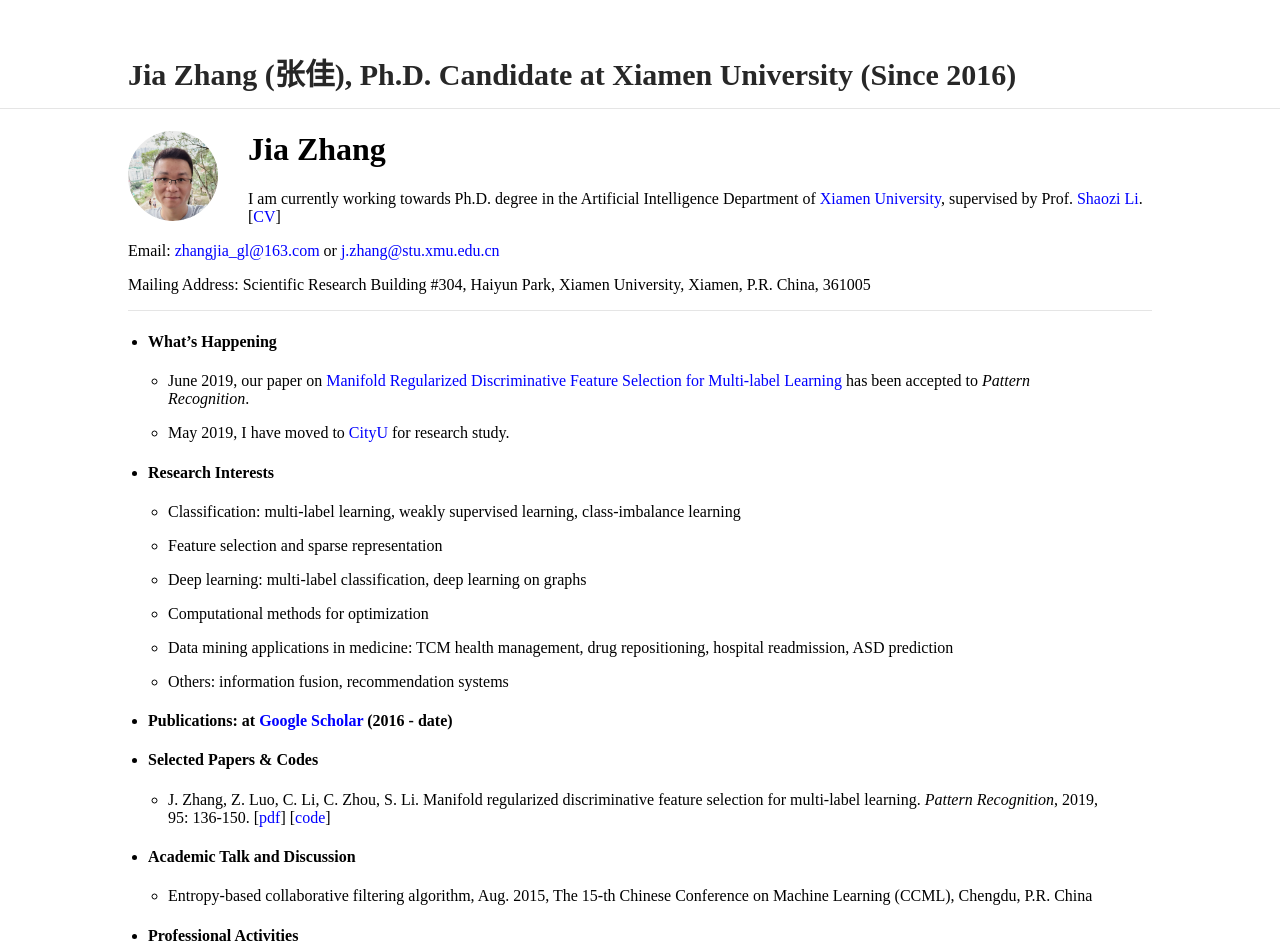
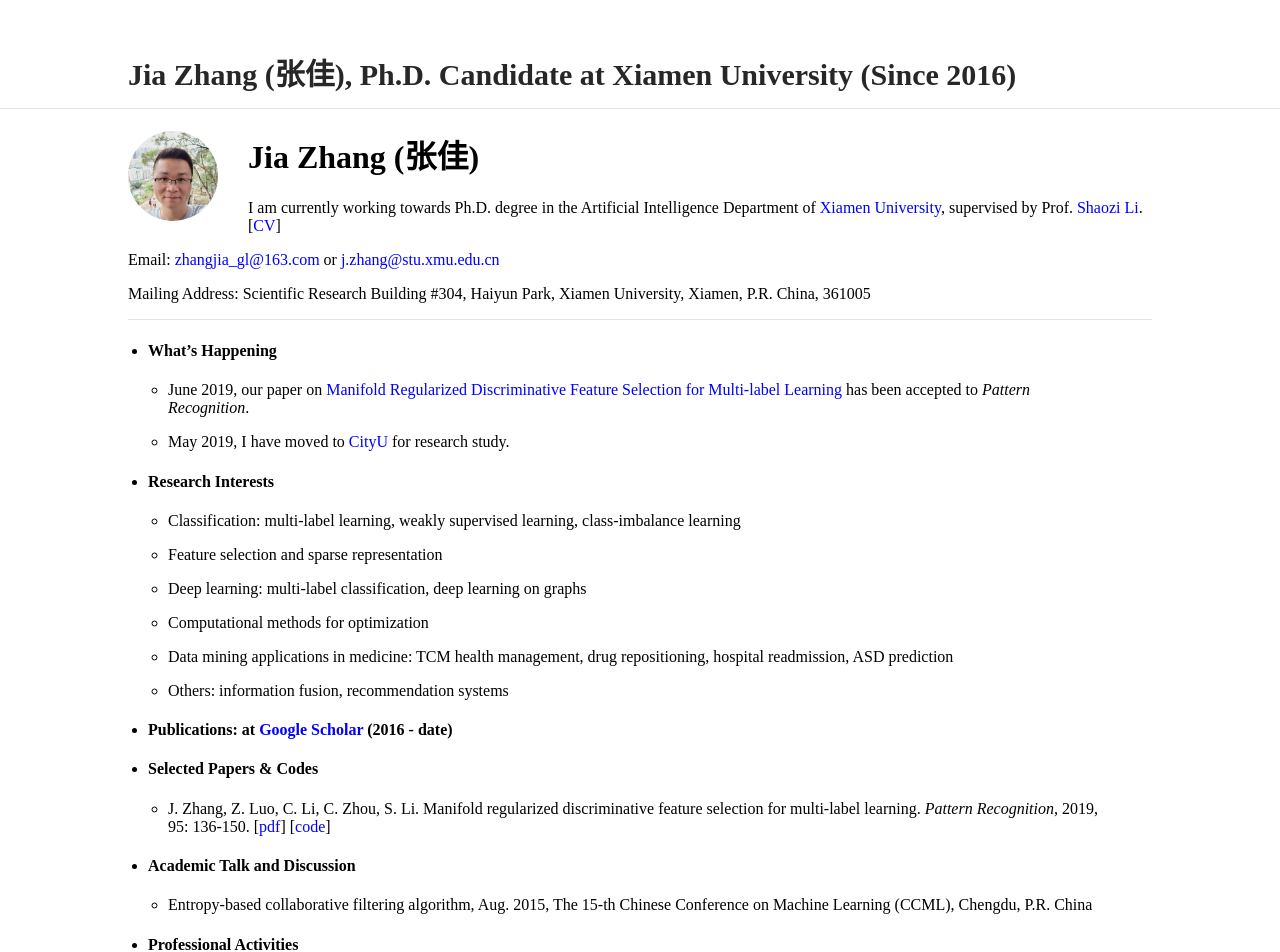
Before and after one commit to jiazhang-ml/jiazhang-ml.github.io, a Jekyll site: the page built from index.md, in a window 1280 px wide. Shown: the top 952 px of the page. Built offline with Jekyll 4.4.1, drawn with Linux system fonts in a browser that asks for light colours.

Commit message:
Update index.md

```diff
--- a/index.md
+++ b/index.md
@@ -4,7 +4,7 @@ layout: default
 
 <img class="profile-picture" src="jiazhang.jpg">
 
-# Jia Zhang
+# Jia Zhang (张佳)
 
 I am currently working towards Ph.D. degree in the Artificial Intelligence Department of [Xiamen University](https://www.xmu.edu.cn/), supervised by Prof. [Shaozi Li](http://imt.xmu.edu.cn/szdw.html). [[CV](resume.pdf)]
 
```
